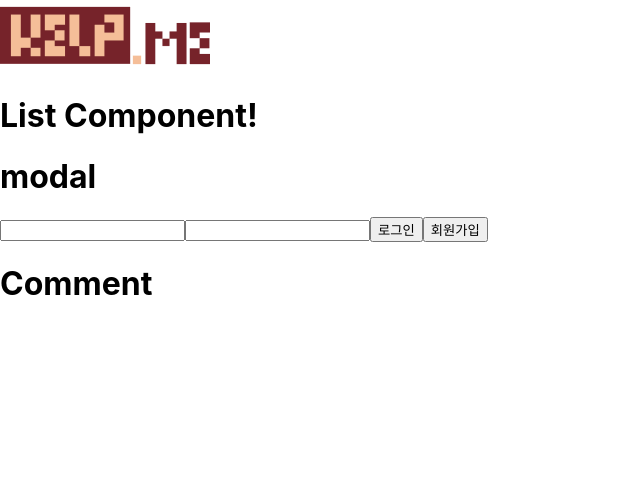
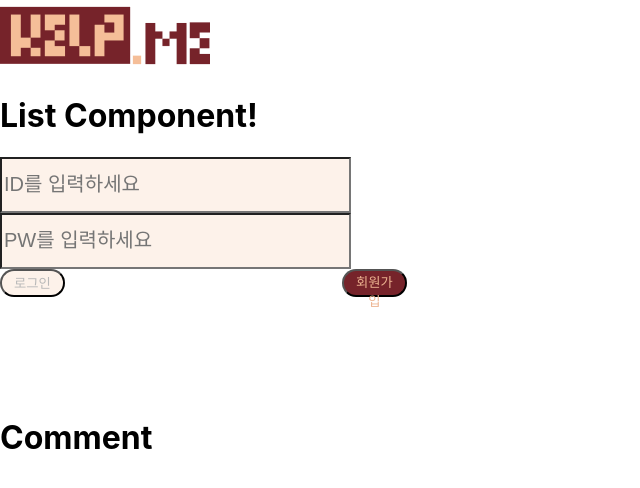
Before and after one commit to SEANsomething/Help_Me_Board, a React (Create React App) app: page / in a window 1280 px wide. Shown: the top 488 px of the page, without its empty margins (0-640 px from the left). Built offline with nearby package versions, Linux system fonts and the light colour scheme; the HTML template or start-up script is replaced by a standard one.

Commit message:
모달작업중

```diff
--- a/src/components/Modal.jsx
+++ b/src/components/Modal.jsx
@@ -1,12 +1,12 @@
 export default function Modal() {
-    return <>
-            <h1>modal</h1>
-			<div id="login_popup">
-				<input type="ID를 입력하세요" />
-				<input type="PW를 입력하세요" />
-
-				<button>로그인</button>
-				<button>회원가입</button>
-			</div>
-		</>
+    return <div className="modal">
+			<div className="modal__input">
+				<input className="modal__input--id" type ="text" placeholder="ID를 입력하세요" />
+				<input className="modal__input--pw" type="text" placeholder="PW를 입력하세요" />
+		    </div>
+			<div className="modal__button">
+				<button className="modal__button--login">로그인</button>
+				<button className="modal__button--join">회원가입</button>
+				</div>
+		</div>
 }
--- a/src/index.css
+++ b/src/index.css
@@ -14,6 +14,53 @@ code {
 
 /*
  main: #F5BE98, #FDF2EA
- sub: #76232A
+ sub: #76232A , #EDB491
  gray: #222222, #424242, #B9B9B9, #BDBDBD, #DFDFDF, #F4F4F4
  */
+
+.modal {
+  width: 407px;
+  height: 240px;
+  color: #f4f4f4;
+}
+
+.modal__input {
+  color: #fdf2ea;
+}
+
+.modal__input--id{
+  color: #b9b9b9;
+  background-color: #fdf2ea;
+  width: 343px;
+  height: 50px;
+  font-size: 20px;
+}
+
+.modal__input--pw {
+  color: #b9b9b9;
+  background-color: #fdf2ea;
+  width: 343px;
+  height: 50px;
+  font-size: 20px;
+}
+
+.modal__button {
+  display: flex;
+  justify-content: space-between;
+}
+
+.modal__button--login {
+  color: #b9b9b9;
+  background-color: #fdf2ea;
+  border-radius: 100px;
+  width: 65px;
+  height: 28px;
+}
+
+.modal__button--join {
+  color: #edb491;
+  background-color: #76232a;
+  border-radius: 100px;
+  width: 65px;
+  height: 28px;
+}
```
